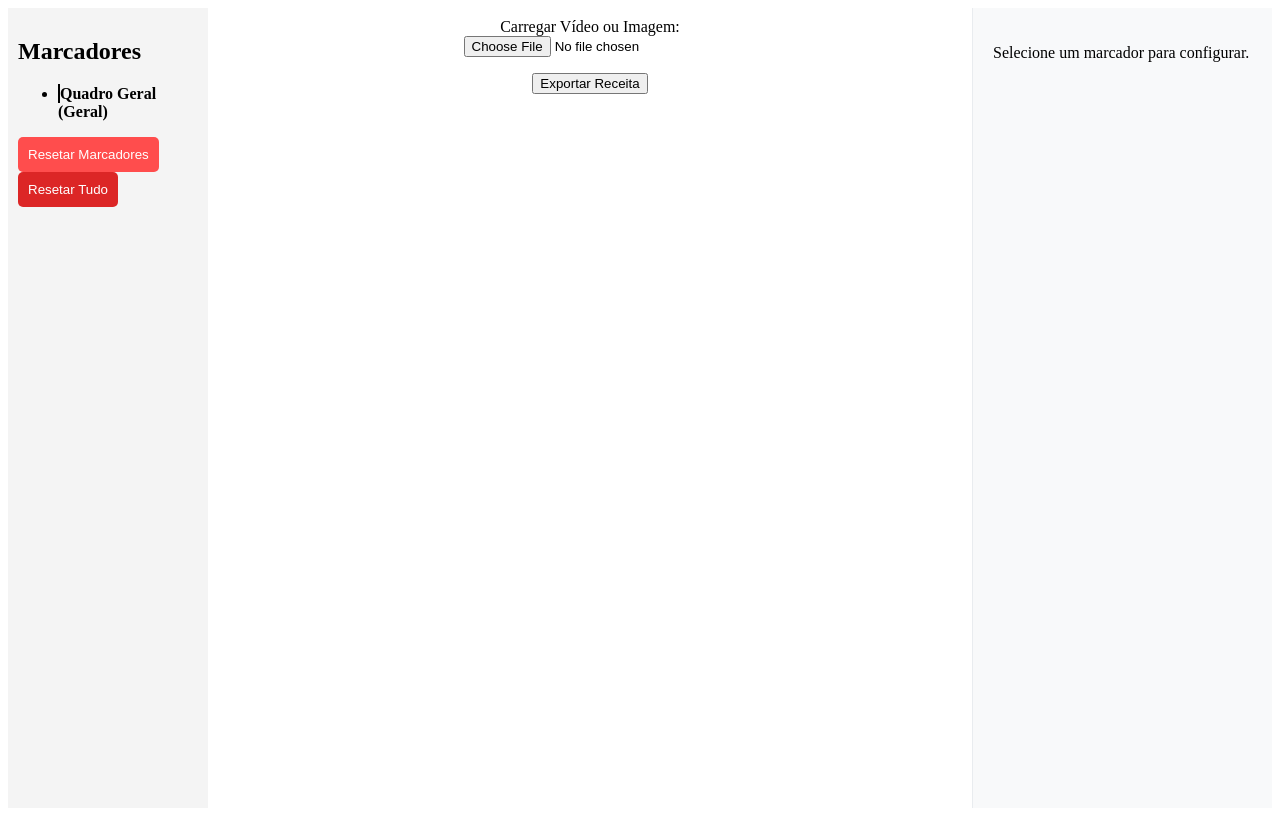
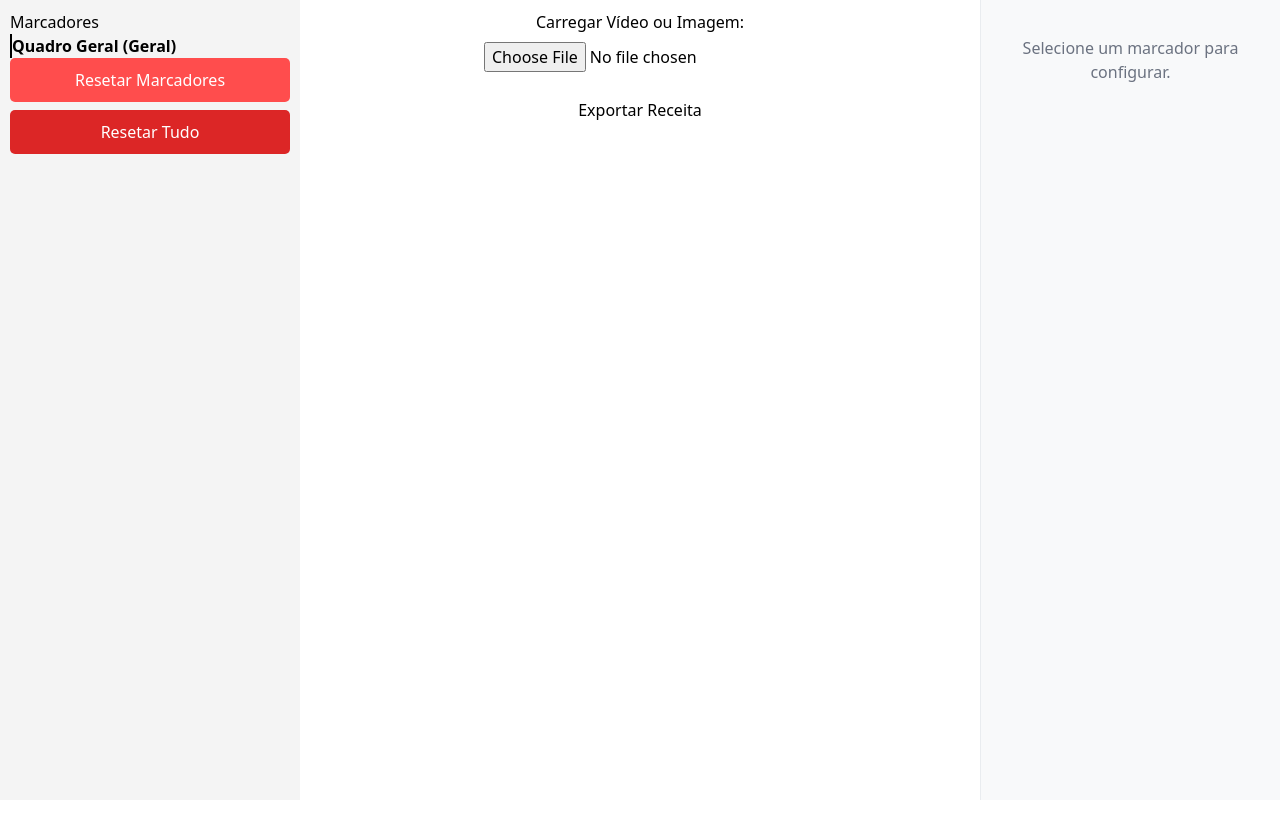
Before and after one commit to ale-ambevtech/estudio-frontend, a React (Vite) app: page / in a window 1280 px wide. Built offline with nearby package versions, Linux system fonts and the light colour scheme.

Commit message:
fix: tailwind

```diff
--- a/package.json
+++ b/package.json
@@ -31,13 +31,16 @@
     "@types/react-dom": "^18.3.0",
     "@types/uuid": "^10.0.0",
     "@vitejs/plugin-react": "^4.3.2",
+    "autoprefixer": "^10.4.20",
     "eslint": "^9.11.1",
     "eslint-config-prettier": "^9.0.0",
     "eslint-plugin-prettier": "^5.0.0",
     "eslint-plugin-react-hooks": "^5.1.0-rc.0",
     "eslint-plugin-react-refresh": "^0.4.12",
     "globals": "^15.9.0",
+    "postcss": "^8.4.49",
     "prettier": "^3.0.0",
+    "tailwindcss": "^3.4.14",
     "typescript": "^5.5.3",
     "typescript-eslint": "^8.7.0",
     "vite": "^5.4.8"
--- /dev/null
+++ b/postcss.config.cjs
@@ -0,0 +1,6 @@
+module.exports = {
+  plugins: {
+    tailwindcss: {},
+    autoprefixer: {},
+  },
+}
--- a/src/components/App.tsx
+++ b/src/components/App.tsx
@@ -9,6 +9,7 @@ import 'primereact/resources/themes/saga-blue/theme.css';
 import 'primereact/resources/primereact.min.css';
 import 'primeicons/primeicons.css';
 import { saveMedia, getMedia, deleteMedia } from '../services/mediaStorage';
+import { VideoControls } from './VideoControls';
 
 interface VideoDimensions {
   width: number;
@@ -82,6 +83,9 @@ const App: React.FC = () => {
     }
     return null;
   });
+
+  const [fps, setFps] = useState(30);
+  const [isPlaying, setIsPlaying] = useState(false);
 
   useEffect(() => {
     const savedPosition = localStorage.getItem('videoPosition');
@@ -375,6 +379,25 @@ const App: React.FC = () => {
     }
   }, [resetMarkers, mediaUrl]);
 
+  useEffect(() => {
+    const video = videoRef.current;
+    if (!video) return;
+
+    const handlePlay = () => setIsPlaying(true);
+    const handlePause = () => setIsPlaying(false);
+    const handleEnded = () => setIsPlaying(false);
+
+    video.addEventListener('play', handlePlay);
+    video.addEventListener('pause', handlePause);
+    video.addEventListener('ended', handleEnded);
+
+    return () => {
+      video.removeEventListener('play', handlePlay);
+      video.removeEventListener('pause', handlePause);
+      video.removeEventListener('ended', handleEnded);
+    };
+  }, []);
+
   return (
     <div className="app-container">
       <Sidebar
@@ -391,6 +414,7 @@ const App: React.FC = () => {
         </label>
         <input id="media-upload" type="file" accept="video/*,image/*" onChange={handleFileUpload} className="mb-4" />
         {mediaUrl && (
+          <>
             <VideoPlayer
               markers={markers}
               addMarker={addMarker}
@@ -401,11 +425,17 @@ const App: React.FC = () => {
               mediaType={mediaType}
               mediaUrl={mediaUrl}
             />
+          </>
         )}
         {mediaType === 'video' && (
+          <>
             <Timeline videoRef={videoRef} onSeek={handleSeek} onThumbnailsGenerated={handleThumbnailsGenerated} />
+            <VideoControls videoRef={videoRef} fps={fps} isPlaying={isPlaying} />
+          </>
         )}
-        <button onClick={exportRecipe}>Exportar Receita</button>
+        <button onClick={exportRecipe} className="button-export">
+          Exportar Receita
+        </button>
       </div>
       <ConfigPanel
         marker={markers.find((m) => m.id === selectedMarkerId) || null}
--- /dev/null
+++ b/src/components/VideoControls.tsx
@@ -0,0 +1,47 @@
+import { FaPlay, FaPause, FaStepForward, FaStepBackward, FaFastForward, FaFastBackward } from 'react-icons/fa';
+import { useVideoControls } from '../hooks/useVideoControls';
+
+interface VideoControlsProps {
+  videoRef: React.RefObject<HTMLVideoElement>;
+  fps: number;
+  isPlaying: boolean;
+}
+
+export function VideoControls({ videoRef, fps, isPlaying }: VideoControlsProps) {
+  const { handlePlayPause, handleStepForward, handleStepBackward } = useVideoControls({
+    videoRef,
+    fps,
+  });
+
+  const handleSkipToStart = () => {
+    const video = videoRef.current!;
+    video.currentTime = 0;
+    video.pause();
+  };
+
+  const handleSkipToEnd = () => {
+    const video = videoRef.current!;
+    video.currentTime = video.duration;
+    video.pause();
+  };
+
+  return (
+    <div className="controls">
+      <button type="button" onClick={handleSkipToStart} aria-label="Ir para o início">
+        <FaFastBackward />
+      </button>
+      <button type="button" onClick={handleStepBackward} aria-label="Retroceder um quadro">
+        <FaStepBackward />
+      </button>
+      <button type="button" onClick={handlePlayPause} aria-label={isPlaying ? 'Pausar' : 'Reproduzir'}>
+        {isPlaying ? <FaPause /> : <FaPlay />}
+      </button>
+      <button type="button" onClick={handleStepForward} aria-label="Avançar um quadro">
+        <FaStepForward />
+      </button>
+      <button type="button" onClick={handleSkipToEnd} aria-label="Ir para o final">
+        <FaFastForward />
+      </button>
+    </div>
+  );
+}
--- a/src/components/VideoPlayer.tsx
+++ b/src/components/VideoPlayer.tsx
@@ -1,6 +1,5 @@
 import React, { useRef, useState, useCallback, useEffect } from 'react';
 import { Marker } from '../types';
-import { FaPlay, FaPause, FaStepForward, FaStepBackward, FaFastForward, FaFastBackward } from 'react-icons/fa';
 import { v4 as uuidv4 } from 'uuid';
 import { VIDEO } from '../constants/dimensions';
 import { MARKER_COLORS } from '../constants/colors';
@@ -56,11 +55,6 @@ export function VideoPlayer({
     setFps(newFps);
     console.log('Calculated FPS:', newFps);
   }, [videoRef]);
-
-  const { handlePlayPause, handleStepForward, handleStepBackward } = useVideoControls({
-    videoRef,
-    fps,
-  });
 
   useEffect(() => {
     if (!mediaUrl || mediaType !== 'video') return;
@@ -286,18 +280,6 @@ export function VideoPlayer({
     setCurrentRect(null);
   }, [isDrawing, startPoint, currentRect, markerCount, addMarker, selectMarker, getNextColor]);
 
-  const handleSkipToStart = () => {
-    const video = videoRef.current!;
-    video.currentTime = 0;
-    video.pause();
-  };
-
-  const handleSkipToEnd = () => {
-    const video = videoRef.current!;
-    video.currentTime = video.duration;
-    video.pause();
-  };
-
   return (
     <div ref={containerRef} className="video-player-container">
       <canvas
@@ -309,27 +291,6 @@ export function VideoPlayer({
         width={canvasSize.width}
         height={canvasSize.height}
       />
-
-      {mediaType === 'video' && isMediaLoaded && (
-        <div className="controls">
-          <button type="button" onClick={handleSkipToStart} aria-label="Ir para o início">
-            <FaFastBackward />
-          </button>
-          <button type="button" onClick={handleStepBackward} aria-label="Retroceder um quadro">
-            <FaStepBackward />
-          </button>
-          <button type="button" onClick={handlePlayPause} aria-label={isPlaying ? 'Pausar' : 'Reproduzir'}>
-            {isPlaying ? <FaPause /> : <FaPlay />}
-          </button>
-          <button type="button" onClick={handleStepForward} aria-label="Avançar um quadro">
-            <FaStepForward />
-          </button>
-          <button type="button" onClick={handleSkipToEnd} aria-label="Ir para o final">
-            <FaFastForward />
-          </button>
-        </div>
-      )}
-
       {mediaType === 'video' && mediaUrl && <video ref={videoRef} className="hidden" preload="auto" />}
     </div>
   );
--- a/src/styles/global.css
+++ b/src/styles/global.css
@@ -1,3 +1,7 @@
+@tailwind base;
+@tailwind components;
+@tailwind utilities;
+
 .app-container {
   display: flex;
   height: 100vh;
@@ -5,7 +9,7 @@
 }
 
 .sidebar {
-  width: 200px;
+  width: 300px;
   background-color: #f4f4f4;
   padding: 10px;
   overflow-y: auto;
@@ -69,7 +73,7 @@
   align-items: center;
   flex-direction: column;
   width: 100%;
-  padding: 20px;
+  padding: 20px 20px 0 20px;
 }
 
 .video-canvas {
@@ -101,7 +105,6 @@
 .timeline-container {
   position: relative;
   width: 640px;
-  margin-top: 10px;
 }
 
 .timeline {
@@ -181,3 +184,7 @@
   margin-left: 10px;
   font-weight: bold;
 }
+
+.button-export {
+  margin-top: 10px;
+}
--- /dev/null
+++ b/tailwind.config.js
@@ -0,0 +1,10 @@
+/** @type {import('tailwindcss').Config} */
+export default {
+  content: [
+    "./src/**/*.{js,ts,jsx,tsx,mdx}",
+  ],
+  theme: {
+    extend: {},
+  },
+  plugins: [],
+}
```
Also changed, not shown: 1 other file (tests, documents, lock files or other folders). Lines whose indentation alone changed are shown as unchanged.
